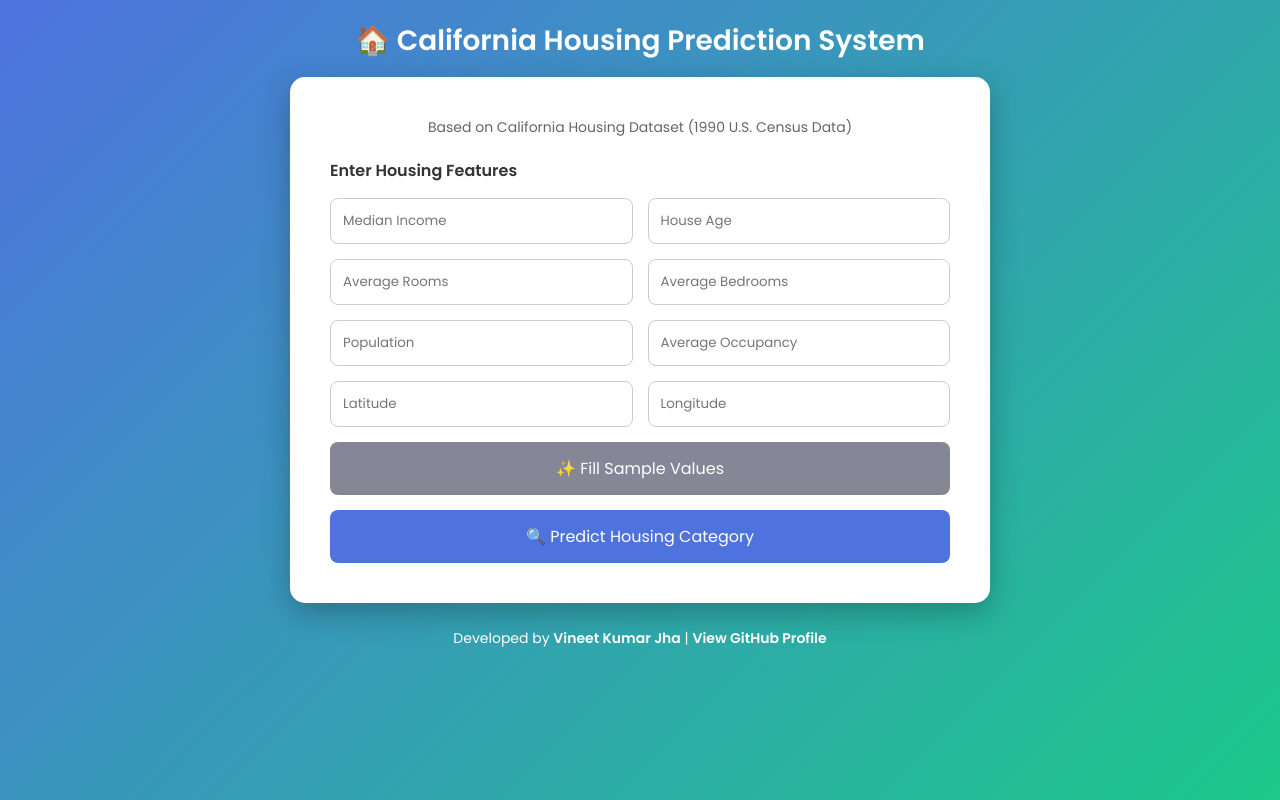
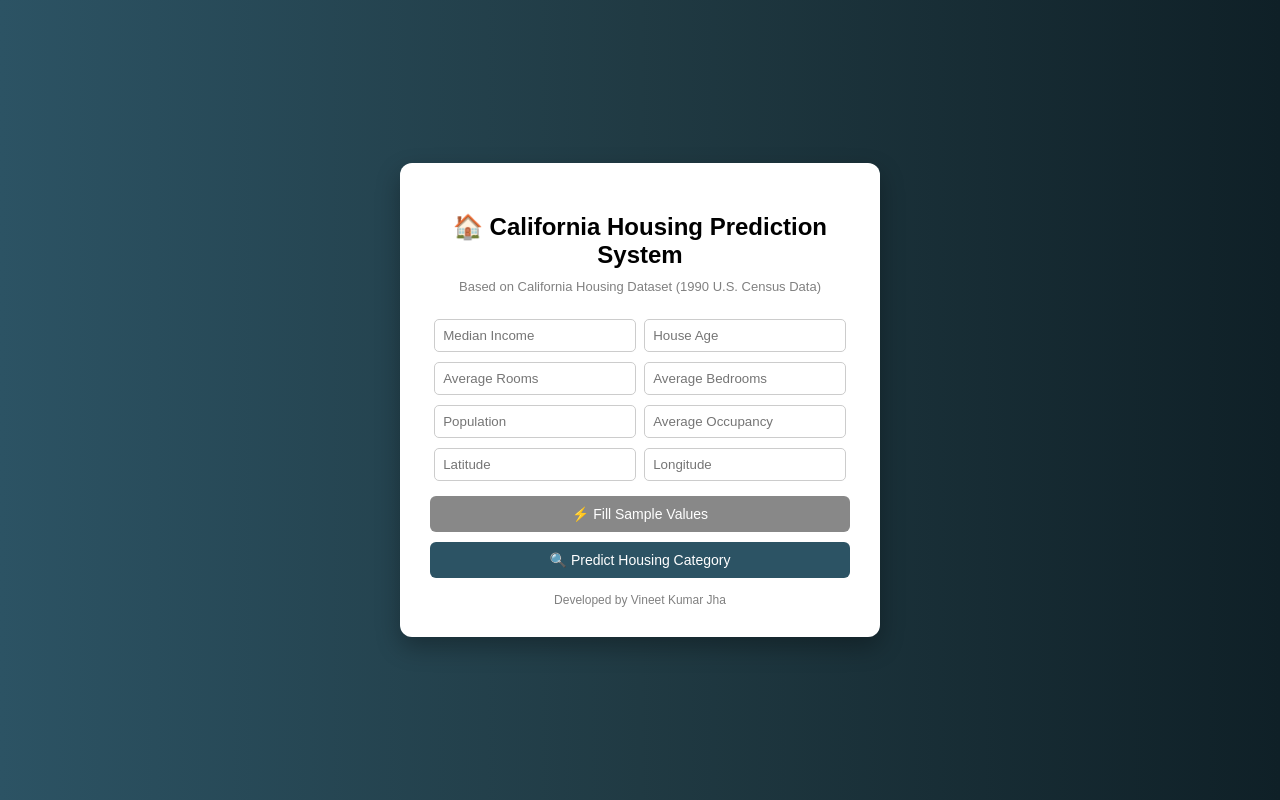
Before and after one commit to 2305100-Vineet/housing-web-app, a Flask app: page / in a window 1280 px wide. Run offline with Flask 3, Linux system fonts and the light colour scheme; parts of the project's set-up code (start-up, migrations or seed data) failed here and were passed over.

Commit message:
Update index.html

```diff
--- a/templates/index.html
+++ b/templates/index.html
@@ -1,246 +1,181 @@
 <!DOCTYPE html>
-<html lang="en">
+<html>
 <head>
-    <meta charset="UTF-8">
     <title>California Housing Prediction System</title>
     <meta name="viewport" content="width=device-width, initial-scale=1.0">
 
-    <link href="https://fonts.googleapis.com/css2?family=Poppins:wght@300;400;600&display=swap" rel="stylesheet">
-
     <style>
-        * {
+        body {
             margin: 0;
-            padding: 0;
-            box-sizing: border-box;
-            font-family: 'Poppins', sans-serif;
-        }
-
-        body {
-            background: linear-gradient(135deg, #4e73df, #1cc88a);
+            font-family: Arial, sans-serif;
+            background: linear-gradient(to right, #2c5364, #203a43, #0f2027);
             display: flex;
-            flex-direction: column;
+            justify-content: center;
             align-items: center;
-            min-height: 100vh;
-            padding: 20px;
-        }
-
-        .page-title {
+            height: 100vh;
             color: white;
-            font-size: 28px;
-            font-weight: 600;
-            margin-bottom: 15px;
-            text-align: center;
         }
 
         .container {
             background: white;
-            padding: 40px;
-            border-radius: 15px;
-            width: 100%;
-            max-width: 700px;
-            box-shadow: 0 10px 30px rgba(0, 0, 0, 0.25);
-            animation: fadeIn 0.8s ease-in-out;
+            color: black;
+            padding: 30px;
+            border-radius: 12px;
+            width: 420px;
+            box-shadow: 0 10px 25px rgba(0,0,0,0.3);
+        }
+
+        h2 {
+            text-align: center;
+            margin-bottom: 10px;
         }
 
         .subtitle {
             text-align: center;
-            font-size: 14px;
-            color: #666;
+            font-size: 13px;
+            color: gray;
             margin-bottom: 20px;
         }
 
-        .section-title {
-            font-weight: 600;
-            margin-bottom: 15px;
-            color: #333;
+        input {
+            width: 48%;
+            padding: 8px;
+            margin: 5px 1%;
+            border-radius: 5px;
+            border: 1px solid #ccc;
         }
 
-        form {
-            display: grid;
-            grid-template-columns: 1fr 1fr;
-            gap: 15px;
-        }
-
-        input {
-            padding: 12px;
-            border-radius: 8px;
-            border: 1px solid #ccc;
-            transition: 0.3s;
-        }
-
-        input:focus {
-            border-color: #4e73df;
-            outline: none;
+        .row {
+            display: flex;
+            justify-content: space-between;
         }
 
         button {
-            grid-column: span 2;
-            padding: 14px;
-            background: #4e73df;
-            color: white;
+            width: 100%;
+            padding: 10px;
+            margin-top: 10px;
             border: none;
-            border-radius: 8px;
+            border-radius: 6px;
+            font-size: 14px;
             cursor: pointer;
-            font-size: 16px;
-            transition: 0.3s;
-        }
-
-        button:hover {
-            background: #2e59d9;
         }
 
         .sample-btn {
-            background: #858796;
+            background-color: #888;
+            color: white;
         }
 
-        .sample-btn:hover {
-            background: #6c757d;
-        }
-
-        .spinner {
-            display: none;
-            margin: 20px auto;
-            border: 6px solid #f3f3f3;
-            border-top: 6px solid #4e73df;
-            border-radius: 50%;
-            width: 50px;
-            height: 50px;
-            animation: spin 1s linear infinite;
-        }
-
-        @keyframes spin {
-            0% { transform: rotate(0deg); }
-            100% { transform: rotate(360deg); }
+        .predict-btn {
+            background-color: #2c5364;
+            color: white;
         }
 
         .result {
-            margin-top: 20px;
-            padding: 20px;
-            border-radius: 10px;
-            background: #eafaf1;
-            color: #155724;
-            text-align: center;
-            font-weight: 500;
-            animation: fadeResult 0.8s ease-in-out;
-        }
-
-        .error {
-            margin-top: 20px;
-            padding: 20px;
-            border-radius: 10px;
-            background: #fdecea;
-            color: #b71c1c;
+            margin-top: 15px;
+            padding: 10px;
+            background: #e6f2ff;
+            border-radius: 6px;
             text-align: center;
         }
 
-        footer {
-            margin-top: 25px;
-            color: white;
+        .footer {
             text-align: center;
-            font-size: 14px;
-        }
-
-        footer a {
-            color: #fff;
-            font-weight: 600;
-            text-decoration: none;
-        }
-
-        footer a:hover {
-            text-decoration: underline;
-        }
-
-        @keyframes fadeIn {
-            from { opacity: 0; transform: translateY(20px); }
-            to { opacity: 1; transform: translateY(0); }
-        }
-
-        @keyframes fadeResult {
-            from { opacity: 0; transform: scale(0.95); }
-            to { opacity: 1; transform: scale(1); }
-        }
-
-        @media(max-width: 600px) {
-            form {
-                grid-template-columns: 1fr;
-            }
-            button {
-                grid-column: span 1;
-            }
+            margin-top: 15px;
+            font-size: 12px;
+            color: gray;
         }
     </style>
-
-    <script>
-        function showSpinner() {
-            document.getElementById("spinner").style.display = "block";
-        }
-
-        function fillSample() {
-            document.getElementsByName("MedInc")[0].value = 5;
-            document.getElementsByName("HouseAge")[0].value = 25;
-            document.getElementsByName("AveRooms")[0].value = 6;
-            document.getElementsByName("AveBedrms")[0].value = 1;
-            document.getElementsByName("Population")[0].value = 800;
-            document.getElementsByName("AveOccup")[0].value = 3;
-            document.getElementsByName("Latitude")[0].value = 34;
-            document.getElementsByName("Longitude")[0].value = -118;
-        }
-    </script>
 </head>
 
 <body>
 
-<div class="page-title">
-    🏠 California Housing Prediction System
-</div>
-
 <div class="container">
 
+    <h2>🏠 California Housing Prediction System</h2>
     <div class="subtitle">
         Based on California Housing Dataset (1990 U.S. Census Data)
     </div>
 
-    <div class="section-title">
-        Enter Housing Features
+    <form action="/" method="POST">
+
+        <div class="row">
+            <input type="number" step="any" name="MedInc" placeholder="Median Income" required>
+            <input type="number" step="any" name="HouseAge" placeholder="House Age" required>
         </div>
 
-    <form action="/predict" method="POST" onsubmit="showSpinner()">
-        <input type="number" step="any" name="MedInc" placeholder="Median Income" required>
-        <input type="number" step="any" name="HouseAge" placeholder="House Age" required>
+        <div class="row">
             <input type="number" step="any" name="AveRooms" placeholder="Average Rooms" required>
             <input type="number" step="any" name="AveBedrms" placeholder="Average Bedrooms" required>
+        </div>
+
+        <div class="row">
             <input type="number" step="any" name="Population" placeholder="Population" required>
             <input type="number" step="any" name="AveOccup" placeholder="Average Occupancy" required>
+        </div>
+
+        <div class="row">
             <input type="number" step="any" name="Latitude" placeholder="Latitude" required>
             <input type="number" step="any" name="Longitude" placeholder="Longitude" required>
+        </div>
 
-        <button type="button" class="sample-btn" onclick="fillSample()">✨ Fill Sample Values</button>
-        <button type="submit">🔍 Predict Housing Category</button>
+        <button type="button" class="sample-btn" onclick="fillSampleValues()">
+            ⚡ Fill Sample Values
+        </button>
+
+        <button type="submit" class="predict-btn">
+            🔍 Predict Housing Category
+        </button>
+
     </form>
-
-    <div class="spinner" id="spinner"></div>
 
     {% if market_value %}
     <div class="result">
-            <p><strong>Estimated Market Value:</strong> ${{ market_value }}</p>
-            <p><strong>Predicted Category:</strong> {{ tier }}</p>
+        <strong>Estimated Market Value:</strong> ${{ market_value }} <br>
+        <strong>Predicted Category:</strong> {{ tier }}
     </div>
     {% endif %}
 
     {% if error %}
-        <div class="error">
-            {{ error }}
+    <div class="result" style="background:#ffe6e6;">
+        Error: {{ error }}
     </div>
     {% endif %}
 
+    <div class="footer">
+        Developed by Vineet Kumar Jha
     </div>
 
-<footer>
-    Developed by <strong>Vineet Kumar Jha</strong> |
-    <a href="https://github.com/2305100-Vineet" target="_blank">
-        View GitHub Profile
-    </a>
-</footer>
+</div>
+
+<script>
+let sampleIndex = 0;
+
+const samples = [
+    // HIGH
+    [8.5, 5, 7, 1.5, 800, 2.5, 34.0, -118.2],
+
+    // LOW
+    [0.8, 40, 3.5, 1.4, 3500, 4.5, 38.7, -121.6],
+
+    // MEDIUM
+    [3.5, 20, 5.0, 1.2, 1500, 3.0, 36.5, -119.8]
+];
+
+function fillSampleValues() {
+    const values = samples[sampleIndex];
+
+    document.getElementsByName("MedInc")[0].value = values[0];
+    document.getElementsByName("HouseAge")[0].value = values[1];
+    document.getElementsByName("AveRooms")[0].value = values[2];
+    document.getElementsByName("AveBedrms")[0].value = values[3];
+    document.getElementsByName("Population")[0].value = values[4];
+    document.getElementsByName("AveOccup")[0].value = values[5];
+    document.getElementsByName("Latitude")[0].value = values[6];
+    document.getElementsByName("Longitude")[0].value = values[7];
+
+    sampleIndex = (sampleIndex + 1) % samples.length;
+}
+</script>
 
 </body>
 </html>
```
Lines whose indentation alone changed are shown as unchanged.
